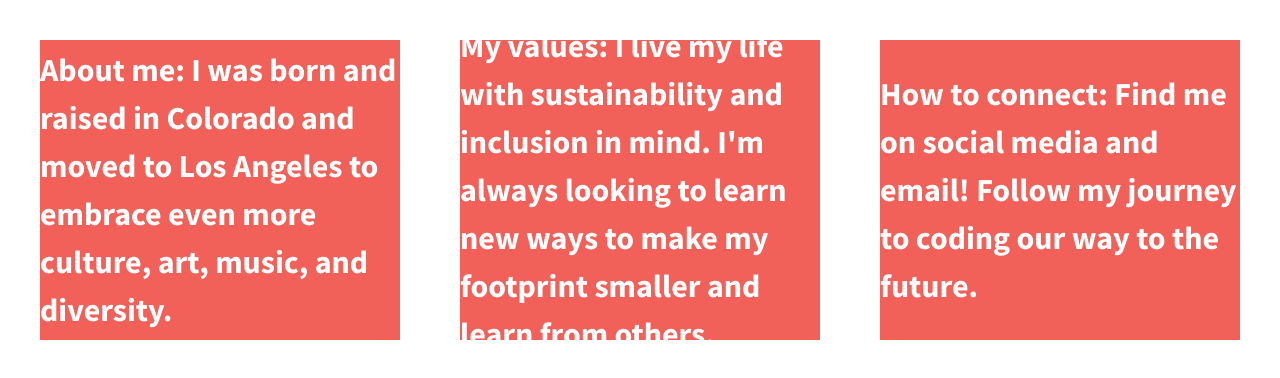
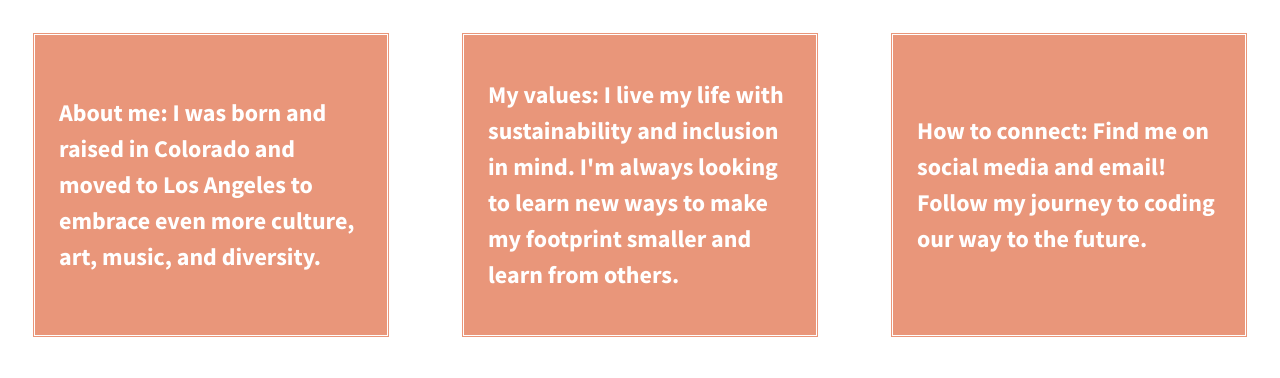
Before and after one commit to Melanie-N/divs-flexbox-starter, a plain HTML site: page index.html in a window 1280 px wide. Drawn offline with nearby package versions, Linux system fonts and the light colour scheme.

Commit message:
Color changes

```diff
--- a/css/main.css
+++ b/css/main.css
@@ -104,7 +104,7 @@ html {
 body {
   font-family: 'Source Sans Pro', sans-serif;
   padding: 2em;
-  font-size: 1.25em;
+  font-size: 1em;
   height: 100%;
 }
 
@@ -118,14 +118,16 @@ body {
 .div-1, .div-2, .div-3 {
   /*give the divs a width of 30%, add display:flex, set justify-content and align-items to center*/
   align-items: center;
+  border-style: double;
   color: #fff;
   display: flex;
   line-height: 1.5em;
-  font-size: 1.6em;
-  background-color: #f16059;
+  font-size: 1.5em;
+  background-color: #e9967a;
   height: 300px;
   justify-content: center;
-  width: 30%;
+  padding: 0 1em 0 1em;
+  width: 25%;
 }
 
 
```
